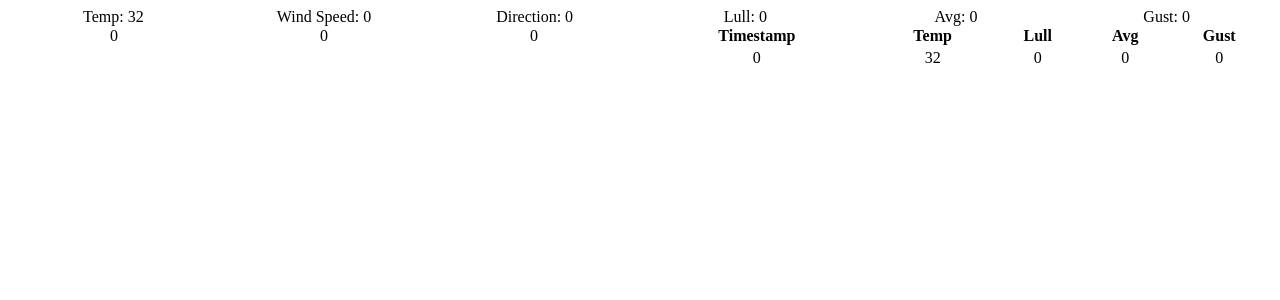
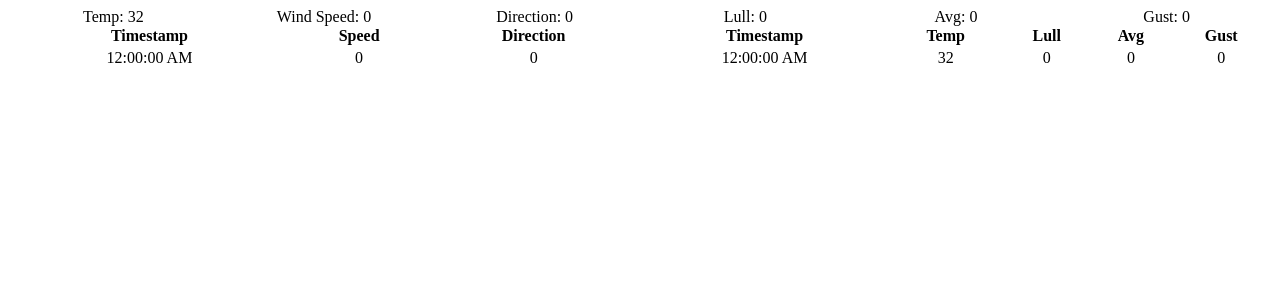
Before and after one commit to dopplerreflect/svelte-weatherflow, a SvelteKit app: page / in a window 1280 px wide. Shown: the top 300 px of the page. Built offline with nearby package versions, Linux system fonts and the light colour scheme; no server answers.

Commit message:
format timestamps

```diff
--- a/src/routes/+page.svelte
+++ b/src/routes/+page.svelte
@@ -39,11 +39,15 @@
 
 <main>
 	<div>
-		<!-- <code>{JSON.stringify(rapid_wind, null, 2)}</code> -->
 		<table>
+			<thead>
+				<th>Timestamp</th>
+				<th>Speed</th>
+				<th>Direction</th>
+			</thead>
 			{#each rapid_wind as rw}
 				<tr>
-					<td>{rw.timestamp}</td>
+					<td>{new Date(rw.timestamp * 1000).toLocaleString('en-US', { timeStyle: 'medium' })}</td>
 					<td>{mpsToMph(rw.speed)}</td>
 					<td>{rw.direction}</td>
 				</tr>
@@ -51,7 +55,6 @@
 		</table>
 	</div>
 	<div>
-		<!-- <code>{JSON.stringify(obs_st, null, 2)}</code> -->
 		<table>
 			<thead>
 				<th>Timestamp</th>
@@ -62,7 +65,7 @@
 			</thead>
 			{#each obs_st as os}
 				<tr>
-					<td>{os.timestamp}</td>
+					<td>{new Date(os.timestamp * 1000).toLocaleString('en-US', { timeStyle: 'medium' })}</td>
 					<td>{celsiusToFarenheit(os.airTemperature)}</td>
 					<td>{mpsToMph(os.windLull)}</td>
 					<td>{mpsToMph(os.windAvg)}</td>
@@ -74,9 +77,6 @@
 </main>
 
 <style>
-	code {
-		white-space: pre;
-	}
 	header {
 		height: 1em;
 		display: grid;
@@ -99,8 +99,6 @@
 		width: 100%;
 	}
 	td {
-		/* display: flex; */
-		/* flex-direction: column; */
 		text-align: center;
 	}
 </style>
```
